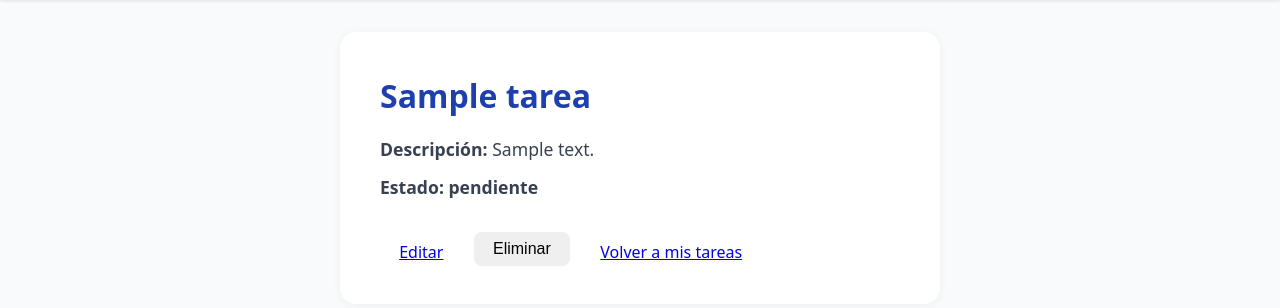
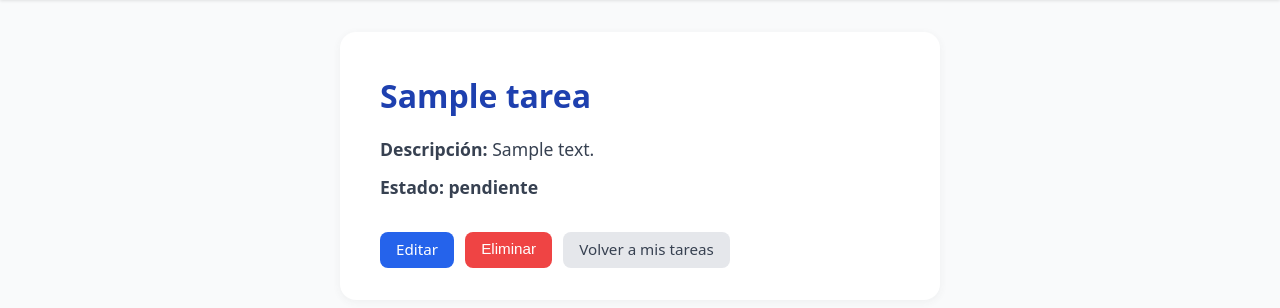
Before and after one commit to erreyesjoel/GestorTareas, a Flask app: page /tareas/1 in a window 1280 px wide. Shown: the part 72-380 px from the top of the page. Run offline with Flask 3, Linux system fonts and the light colour scheme; a user stored in the database is signed in; tables that the repository leaves empty hold one stand-in row (values such as "Sample post").

Commit message:
botones ajustados

```diff
--- a/app/static/css/components/_taskdetail.css
+++ b/app/static/css/components/_taskdetail.css
@@ -32,11 +32,65 @@
 }
 
 .task-detail-actions .btn {
-    padding: 0.5rem 1.2rem;
+    padding: 0.4rem 1rem;
     border-radius: 8px;
-    font-size: 1rem;
+    border: none;
+    font-size: 0.95rem;
     font-weight: 500;
+    cursor: pointer;
+    transition: background 0.2s, color 0.2s;
+    text-decoration: none;
+    display: inline-block;
+}
+
+.btn-info {
+    background: var(--secondary);
+    color: white;
+}
+
+.btn-info:hover {
+    background: var(--primary);
+}
+
+.btn-primary {
+    background: var(--primary);
+    color: white;
+}
+
+.btn-primary:hover {
+    background: var(--primary-dark);
+}
+
+.btn-danger {
+    background: var(--danger);
+    color: white;
+}
+
+.btn-danger:hover {
+    background: #b91c1c;
+}
+
+.btn-secondary {
+    background: var(--gray-200);
+    color: var(--gray-700);
+}
+
+.btn-secondary:hover {
+    background: var(--gray-300);
+}
+
+.task-detail-actions .btn,
+.task-detail-actions button.btn {
+    padding: 0.4rem 1rem;
+    border-radius: 8px;
     border: none;
+    font-size: 0.95rem;
+    font-weight: 500;
     cursor: pointer;
-    transition: background 0.2s;
+    transition: background 0.2s, color 0.2s;
+    text-decoration: none;
+    display: inline-block;
+    height: auto;
+    line-height: 1.5;
+    vertical-align: middle;
 }
--- a/app/templates/tareas.html
+++ b/app/templates/tareas.html
@@ -19,7 +19,6 @@
             <div class="task-actions">
                 <a href="{{ url_for('main.ver_tarea', id=tarea.id) }}" class="btn btn-info">Ver</a>
                 <a href="{{ url_for('main.editar_tarea', id=tarea.id) }}" class="btn btn-primary">Editar</a>
-                <!-- Modal de confirmación o formulario de eliminar -->
                 <form method="POST" action="{{ url_for('main.eliminar_tarea', id=tarea.id) }}" style="display:inline;">
                     <button type="submit" class="btn btn-danger" onclick="return confirm('¿Seguro que quieres eliminar esta tarea?');">Eliminar</button>
                 </form>
```
Also changed, not shown: app/static/css/components/_tasklist.css (+22 -3 lines).
